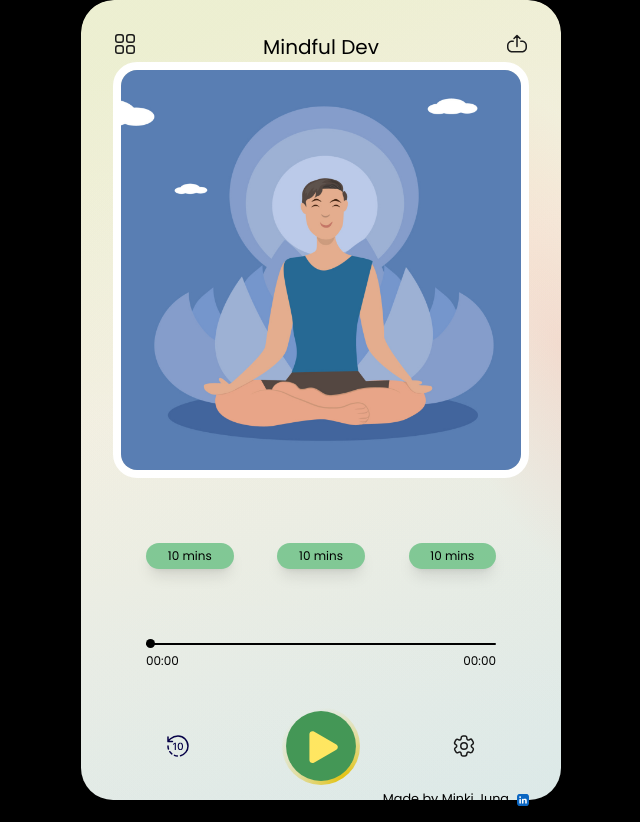
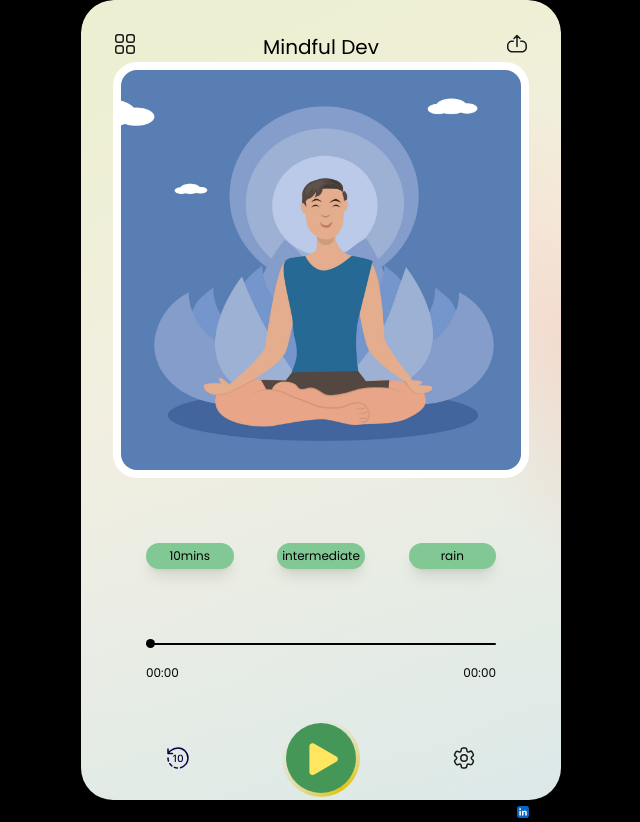
Before and after one commit to jung0072/MindfulDev, a React (Vite) app: page /play in a window 1280 px wide. Shown: the whole page, without its empty margins (319-959 px from the left). Built offline with nearby package versions, Linux system fonts and the light colour scheme; the HTML template or start-up script is replaced by a standard one.

Commit message:
add context for play option

```diff
--- a/src/App.jsx
+++ b/src/App.jsx
@@ -1,20 +1,25 @@
+// App component
 import { Routes, Route } from "react-router-dom";
 
-import Header from "./components/Header";
+// Components
 import Home from "./pages/Home";
 import Play from "./pages/Play";
-import Footer from "./components/Footer";
+import Setting from "./pages/Setting";
+
+// Context
+import { PlayOptionProvider } from "./context/playOptionContext";
 
 function App() {
+  console.log("------App.jsx-----");
+
   return (
-    <div className="app-container w-full h-full p-[32px] body-font font-poppins flex flex-col justify-between">
-      <Header></Header>
+    <PlayOptionProvider>
       <Routes>
         <Route path="/" element={<Home></Home>}></Route>
         <Route path="/play" element={<Play></Play>}></Route>
+        <Route path="/setting" element={<Setting></Setting>}></Route>
       </Routes>
-      <Footer></Footer>
-    </div>
+    </PlayOptionProvider>
   );
 }
 
--- a/src/components/Header.jsx
+++ b/src/components/Header.jsx
@@ -1,9 +1,15 @@
-import React from "react";
+import { useState } from "react";
 import { NavLink } from "react-router-dom";
 
 const Header = () => {
+  // console.log("------Header.jsx-----");
+  const page = window.location.pathname.split("/")[1];
+
+  function headerLeftIcon() {
+    switch (page) {
+      case "":
+      case "play":
         return (
-    <div className="flex justify-between">
           <NavLink to="./menu">
             {({ isActive }) => {
               return (
@@ -13,8 +19,7 @@ const Header = () => {
                   viewBox="0 0 24 24"
                   className="icon-share cursor-pointer"
                   fill={isActive ? "fill-current" : "none"}
-              xmlns="http://www.w3.org/2000/svg"
-            >
+                  xmlns="http://www.w3.org/2000/svg">
                   <path
                     d="M8 2.75H5C3.75736 2.75 2.75 3.75736 2.75 5V8C2.75 9.24264 3.75736 10.25 5 10.25H8C9.24264 10.25 10.25 9.24264 10.25 8V5C10.25 3.75736 9.24264 2.75 8 2.75Z"
                     stroke="#1B1B1B"
@@ -39,17 +44,29 @@ const Header = () => {
               );
             }}
           </NavLink>
-      <NavLink to="/">
-        <h1 className="text-black text-[20px] cursor-pointer">Mindful Dev</h1>
-      </NavLink>
+        );
+        break;
+
+      case "setting":
+        return <div></div>;
+
+      default:
+        break;
+    }
+  }
+
+  function headerRightIcon() {
+    switch (page) {
+      case "":
+      case "play":
+        return (
           <NavLink to="./share" className="icon-share cursor-pointer">
             <svg
               width="24"
               height="24"
               viewBox="0 0 24 24"
               fill="none"
-          xmlns="http://www.w3.org/2000/svg"
-        >
+              xmlns="http://www.w3.org/2000/svg">
               <path
                 d="M12 3.5L15 6.5M12 14.5V3.5V14.5ZM12 3.5L9 6.5L12 3.5Z"
                 stroke="#1B1B1B"
@@ -63,6 +80,45 @@ const Header = () => {
               />
             </svg>
           </NavLink>
+        );
+        break;
+
+      case "setting":
+        return <div></div>;
+
+      default:
+        break;
+    }
+  }
+
+  function headerTitle() {
+    switch (page) {
+      case "":
+      case "play":
+        return (
+          <NavLink to="/">
+            <h1 className="text-black text-[20px] cursor-pointer">
+              Mindful Dev
+            </h1>
+          </NavLink>
+        );
+        break;
+
+      case "setting":
+        return (
+          <h1 className="text-black text-[20px]">Setting</h1>
+        );
+
+      default:
+        break;
+    }
+  }
+
+  return (
+    <div className="flex  justify-between">
+      {headerLeftIcon()}
+      {headerTitle()}
+      {headerRightIcon()}
     </div>
   );
 };
--- /dev/null
+++ b/src/components/OptionButton.jsx
@@ -0,0 +1,35 @@
+import { useState } from "react";
+
+// onClick must be function that runs without parameters
+
+const OptionButton = ({ type, text, color, size, onClick }) => {
+  let widthAndHeight = "w-3/12 h-[26px]";
+  switch (size) {
+    case "small":
+      widthAndHeight = "w-2/12 h-[20.8px]";
+      break;
+    case "medium":
+      widthAndHeight = "w-3/12 h-[26px]";
+      break;
+    case "large":
+      widthAndHeight = "w-4/12 h-[31.2px]";
+      break;
+    default:
+      // default is medium
+      widthAndHeight = "w-3/12 h-[26px]";
+      break;
+  }
+
+  return (
+    <button
+      id={type + '/' + text}
+      className={`btn-elevated flex items-center justify-center rounded-[6.25rem] shadow-lg text-xs bg-${
+        color ? color : "primary-20"
+      } ${widthAndHeight} hover:cursor-pointer hover:bg-[#166534] hover:text-white`}
+      onClick={onClick}>
+      {text}
+    </button>
+  );
+};
+
+export default OptionButton;
--- /dev/null
+++ b/src/components/OptionHandleBar.jsx
@@ -0,0 +1,93 @@
+import React from "react";
+import OptionButton from "./OptionButton";
+
+import { PlayOptionContext } from "../context/playOptionContext";
+
+const OptionHandleBar = () => {
+  const ctx = React.useContext(PlayOptionContext);
+  const [isSelectMode, setIsSelectMode] = React.useState(false);
+  const [selectedType, setSelectedType] = React.useState("");
+  const [buttonTexts, setButtonTexts] = React.useState([]);
+
+  const handleOptionSelection = (ev) => {
+    // Change playOption state
+    const type = ev.target.id.split("/")[0];
+    const value = ev.target.id.split("/")[1];
+    if (type === "duration") {
+      ctx.setPlayOptionContext({ ...ctx.playOption, duration: value });
+    } else if (type === "difficulty") {
+      ctx.setPlayOptionContext({ ...ctx.playOption, level: value });
+    } else if (type === "bgMusic") {
+      ctx.setPlayOptionContext({ ...ctx.playOption, bgMusic: value });
+    }
+    // Switch option buttons to displaying state
+    setIsSelectMode(false);
+  };
+
+  const showOptionSelection = (ev) => {
+    // Change option buttons' texts
+    const type = ev.target.id.split("/")[0];
+    if (type === "duration") {
+      setButtonTexts(["5mins", "10mins", "15mins"]);
+      setSelectedType("duration");
+    } else if (type === "difficulty") {
+      setButtonTexts(["Beginner", "Intermediate", "Advanced"]);
+      setSelectedType("difficulty");
+    } else if (type === "bgMusic") {
+      setButtonTexts(["Rain", "Forest", "Ocean"]);
+      setSelectedType("bgMusic");
+    }
+    // Switch displaying state to option buttons
+    setIsSelectMode(true);
+  };
+
+  return (
+    <div className="mx-[33px] mt-[45px]">
+      {isSelectMode ? (
+        <div className="flex justify-between">
+          <OptionButton
+            type={selectedType}
+            text={buttonTexts[0]}
+            hoverSlide="true"
+            onClick={handleOptionSelection}
+          />
+          <OptionButton
+            type={selectedType}
+            text={buttonTexts[1]}
+            hoverSlide="true"
+            onClick={handleOptionSelection}
+          />
+          <OptionButton
+            type={selectedType}
+            text={buttonTexts[2]}
+            hoverSlide="true"
+            onClick={handleOptionSelection}
+          />
+        </div>
+      ) : (
+        <div className="flex justify-between">
+          <OptionButton
+            type="duration"
+            text={ctx.playOption.duration}
+            hoverSlide="true"
+            onClick={showOptionSelection}
+          />
+          <OptionButton
+            type="difficulty"
+            text={ctx.playOption.level}
+            hoverSlide="true"
+            onClick={showOptionSelection}
+          />
+          <OptionButton
+            type="bgMusic"
+            text={ctx.playOption.bgMusic}
+            hoverSlide="true"
+            onClick={showOptionSelection}
+          />
+        </div>
+      )}
+    </div>
+  );
+};
+
+export default OptionHandleBar;
--- a/src/components/audioPlayer/ProgressBar.jsx
+++ b/src/components/audioPlayer/ProgressBar.jsx
@@ -1,14 +1,13 @@
 import React from "react";
 import { formatTime } from "../../utils/formatTime";
 
-const ProgressBar = ({ currentTime, duration }) => {
-
+const ProgressBar = ({ currentTime, duration, progressBarClickToNavigate }) => {
   const progress = ((currentTime / duration) * 100).toFixed(1);
 
   return (
     <div className="mx-[33px]">
       <div
-      // Dynamic values require inline styling
+        // Dynamic values require inline styling
         style={{
           transform: `translateX(${progress}%)`,
         }}>
@@ -16,8 +15,12 @@ const ProgressBar = ({ currentTime, duration }) => {
           id="progressBarHandle"
           className={`w-[9px] h-[9px] rounded-xl bg-black translate-y-[50px]`}></div>
       </div>
-      <div className={`flex flex-col mt-[45px] `}>
-        <div className="bg-black h-[2px] w-full rounded-sm"></div>
+      <div
+        className={`flex flex-col mt-[33px] `}
+        onClick={progressBarClickToNavigate}>
+        <div className="hover:cursor-pointer py-3 onClick={listenToClick}">
+          <div className="bg-black h-[2px] w-full rounded-sm"></div>
+        </div>
         <div className="flex justify-between mt-2">
           <div className="text-xs">{formatTime(currentTime)}</div>
           <div className="text-xs">{formatTime(duration)}</div>
--- /dev/null
+++ b/src/context/playOptionContext.jsx
@@ -0,0 +1,25 @@
+import React from "react";
+
+const PlayOptionContext = React.createContext();
+
+const PlayOptionProvider = ({ children }) => {
+  const [playOption, setPlayOptionContext] = React.useState({
+    duration: "10mins",
+    level: "intermediate",
+    bgMusic: "rain",
+  });
+
+  // React.useEffect(() => {
+  //   console.log("------playOptionContext.jsx-----");
+  //   console.log("playOption: ", playOption);
+
+  // }, [playOption]);
+
+  return (
+    <PlayOptionContext.Provider value={{ playOption, setPlayOptionContext }}>
+      {children}
+    </PlayOptionContext.Provider>
+  );
+};
+
+export { PlayOptionContext, PlayOptionProvider };
--- a/src/pages/Home.jsx
+++ b/src/pages/Home.jsx
@@ -1,8 +1,12 @@
 import React from "react";
 import { Link } from "react-router-dom";
+import Header from "../components/Header";
+import Footer from "../components/Footer";
 
 const Home = () => {
   return (
+    <div className="app-container w-full h-full p-[32px] body-font font-poppins flex flex-col justify-between">
+      <Header></Header>
       <div className="flex flex-col items-center my-[200px]">
         <Link
           to="/play"
@@ -10,6 +14,8 @@ const Home = () => {
           Start
         </Link>
       </div>
+      <Footer></Footer>
+    </div>
   );
 };
 
--- a/src/pages/Play.jsx
+++ b/src/pages/Play.jsx
@@ -1,9 +1,19 @@
 import React from "react";
+import { Link } from "react-router-dom";
+
+import Header from "../components/Header";
+import Footer from "../components/Footer";
+
+import ProgressBar from "../components/audioPlayer/ProgressBar";
+import OptionHandleBar from "../components/OptionHandleBar";
+
 import image from "../assets/play-illustration-blueSkyMan.jpg";
 import { tracks } from "../assets/tracks.js";
-import ProgressBar from "../components/audioPlayer/ProgressBar";
+
+import { PlayOptionContext } from "../context/playOptionContext";
 
 const Play = () => {
+  const ctx = React.useContext(PlayOptionContext);
   const audioPlayer = React.useRef();
   const [isPlaying, setIsPlaying] = React.useState(false);
   const [currentTrack, setCurrentTrack] = React.useState(null);
@@ -11,19 +21,42 @@ const Play = () => {
   const [duration, setDuration] = React.useState("00:00");
 
   React.useEffect(() => {
-    console.log("Play UseEffect");
+    console.log("Play UseEffect", ctx.playOption.duration);
+    audioPlayer.current.pause();
+    setIsPlaying(false);
+    switch (ctx.playOption.duration) {
+      case "5mins":
         audioPlayer.current = new Audio(tracks[1].src);
+        break;
+      case "10mins":
+        audioPlayer.current = new Audio(tracks[1].src);
+        break;
+      case "15mins":
+        audioPlayer.current = new Audio(tracks[0].src);
+        break;
+      default:
+        audioPlayer.current = new Audio(tracks[0].src);
+        break;
+    }
+
     audioPlayer.current.addEventListener("loadedmetadata", onLoadedMetadata);
     audioPlayer.current.addEventListener("timeupdate", () => {
       setCurrentTime(audioPlayer.current.currentTime);
     });
-  }, []);
+  }, [ctx]);
 
   const onLoadedMetadata = () => {
     console.log("onLoadedMetadata");
     setCurrentTrack(audioPlayer.current);
     setDuration(audioPlayer.current.duration);
   };
+
+  function progressBarClickToNavigate(ev) {
+    const percentageOfClickedPosition =
+      (ev.clientX - (window.innerWidth - ev.target.clientWidth) / 2) /
+      ev.target.clientWidth;
+    audioPlayer.current.currentTime = percentageOfClickedPosition * duration;
+  }
 
   const handleControl = (ev) => {
     const buttonID = ev.currentTarget.id;
@@ -43,14 +76,14 @@ const Play = () => {
         setIsPlaying(false);
         break;
 
-      case "setting":
-        break;
       default:
         break;
     }
   };
 
   return (
+    <div className="app-container w-full h-full p-[32px] body-font font-poppins flex flex-col justify-between">
+      <Header pathNameFirstPart="play"></Header>
       <div className="flex flex-col gap-5">
         {/* Playing Banner */}
         <div>
@@ -60,37 +93,26 @@ const Play = () => {
             alt="a man mediating with smiling face"
           />
         </div>
-
         {/* Option buttons */}
-      <div className="flex justify-between mx-[33px] mt-[45px]">
-        <div className="btn-elevated flex items-center justify-center rounded-[6.25rem] shadow-lg text-xs bg-primary-20 w-3/12 h-[26px]">
-          10 mins
-        </div>
-        <div className="btn-elevated flex items-center justify-center  rounded-[6.25rem] shadow-lg text-xs bg-primary-20 w-3/12 h-[26px]">
-          10 mins
-        </div>
-        <div className="btn-elevated flex items-center justify-center  rounded-[6.25rem] shadow-lg text-xs bg-primary-20 w-3/12 h-[26px]">
-          10 mins
-        </div>
-      </div>
-
+        <OptionHandleBar />
         {/* Progress bar */}
-      <ProgressBar currentTime={currentTime} duration={duration}></ProgressBar>
-
+        <ProgressBar
+          currentTime={currentTime}
+          duration={duration}
+          progressBarClickToNavigate={progressBarClickToNavigate}
+        />
         {/* Control buttons */}
         <div className="flex items-center justify-between mx-[53px] mt-[17px]">
           <div
             className=" hover:cursor-pointer"
             id="10sBack"
-          onClick={handleControl}
-        >
+            onClick={handleControl}>
             <svg
               width="24"
               height="24"
               viewBox="0 0 24 24"
               fill="none"
-            xmlns="http://www.w3.org/2000/svg"
-          >
+              xmlns="http://www.w3.org/2000/svg">
               <path
                 d="M14.55 21.67C18.84 20.54 22 16.64 22 12C22 6.48 17.56 2 12 2C5.33 2 2 7.56 2 7.56M2 7.56V3M2 7.56H4.01H6.44"
                 stroke="#060047"
@@ -112,21 +134,18 @@ const Play = () => {
               />
             </svg>
           </div>
-
           {/* Play and Pause button */}
           {isPlaying ? (
             <div
               className=" hover:cursor-pointer"
               id="pause"
-            onClick={handleControl}
-          >
+              onClick={handleControl}>
               <svg
                 width="80"
                 height="80"
                 viewBox="0 0 80 80"
                 fill="none"
-              xmlns="http://www.w3.org/2000/svg"
-            >
+                xmlns="http://www.w3.org/2000/svg">
                 <g filter="url(#filter0_f_71_718)">
                   <circle
                     cx="40"
@@ -137,7 +156,12 @@ const Play = () => {
                   />
                 </g>
                 <g filter="url(#filter1_f_71_718)">
-                <circle cx="40.0002" cy="38.0002" r="34.9528" fill="#449756" />
+                  <circle
+                    cx="40.0002"
+                    cy="38.0002"
+                    r="34.9528"
+                    fill="#449756"
+                  />
                 </g>
                 <g filter="url(#filter2_f_71_718)">
                   <rect
@@ -165,8 +189,7 @@ const Play = () => {
                     width="80"
                     height="80"
                     filterUnits="userSpaceOnUse"
-                  colorInterpolationFilters="sRGB"
-                >
+                    colorInterpolationFilters="sRGB">
                     <feFlood floodOpacity="0" result="BackgroundImageFix" />
                     <feBlend
                       mode="normal"
@@ -186,8 +209,7 @@ const Play = () => {
                     width="71.9056"
                     height="71.9058"
                     filterUnits="userSpaceOnUse"
-                  colorInterpolationFilters="sRGB"
-                >
+                    colorInterpolationFilters="sRGB">
                     <feFlood floodOpacity="0" result="BackgroundImageFix" />
                     <feBlend
                       mode="normal"
@@ -207,8 +229,7 @@ const Play = () => {
                     width="24"
                     height="32"
                     filterUnits="userSpaceOnUse"
-                  colorInterpolationFilters="sRGB"
-                >
+                    colorInterpolationFilters="sRGB">
                     <feFlood floodOpacity="0" result="BackgroundImageFix" />
                     <feBlend
                       mode="normal"
@@ -227,8 +248,7 @@ const Play = () => {
                     cy="0"
                     r="1"
                     gradientUnits="userSpaceOnUse"
-                  gradientTransform="translate(77.1604 13.5094) rotate(140.342) scale(82.4391 64.1254)"
-                >
+                    gradientTransform="translate(77.1604 13.5094) rotate(140.342) scale(82.4391 64.1254)">
                     <stop stopColor="#E3BF00" />
                     <stop offset="1" stopColor="#E3BF00" stopOpacity="0" />
                   </radialGradient>
@@ -239,15 +259,13 @@ const Play = () => {
             <div
               className=" hover:cursor-pointer"
               id="play"
-            onClick={handleControl}
-          >
+              onClick={handleControl}>
               <svg
                 width="80"
                 height="80"
                 viewBox="0 0 80 80"
                 fill="none"
-              xmlns="http://www.w3.org/2000/svg"
-            >
+                xmlns="http://www.w3.org/2000/svg">
                 <g filter="url(#filter0_f_46_756)">
                   <circle
                     cx="40"
@@ -258,7 +276,12 @@ const Play = () => {
                   />
                 </g>
                 <g filter="url(#filter1_f_46_756)">
-                <circle cx="40.0002" cy="40.0002" r="34.9528" fill="#449756" />
+                  <circle
+                    cx="40.0002"
+                    cy="40.0002"
+                    r="34.9528"
+                    fill="#449756"
+                  />
                 </g>
                 <path
                   d="M55.3679 38.5057C57.3679 39.6604 57.3679 42.5472 55.3679 43.7019L32.9104 56.6677C30.9104 57.8224 28.4104 56.379 28.4104 54.0696L28.4104 28.1379C28.4104 25.8285 30.9104 24.3851 32.9104 25.5398L55.3679 38.5057Z"
@@ -272,8 +295,7 @@ const Play = () => {
                     width="80"
                     height="80"
                     filterUnits="userSpaceOnUse"
-                  colorInterpolationFilters="sRGB"
-                >
+                    colorInterpolationFilters="sRGB">
                     <feFlood floodOpacity="0" result="BackgroundImageFix" />
                     <feBlend
                       mode="normal"
@@ -293,8 +315,7 @@ const Play = () => {
                     width="71.9058"
                     height="71.9058"
                     filterUnits="userSpaceOnUse"
-                  colorInterpolationFilters="sRGB"
-                >
+                    colorInterpolationFilters="sRGB">
                     <feFlood floodOpacity="0" result="BackgroundImageFix" />
                     <feBlend
                       mode="normal"
@@ -313,8 +334,7 @@ const Play = () => {
                     cy="0"
                     r="1"
                     gradientUnits="userSpaceOnUse"
-                  gradientTransform="translate(77.1604 13.5094) rotate(140.342) scale(82.4391 64.1254)"
-                >
+                    gradientTransform="translate(77.1604 13.5094) rotate(140.342) scale(82.4391 64.1254)">
                     <stop stopColor="#E3BF00" />
                     <stop offset="1" stopColor="#E3BF00" stopOpacity="0" />
                   </radialGradient>
@@ -322,19 +342,13 @@ const Play = () => {
               </svg>
             </div>
           )}
-
-        <div
-          className=" hover:cursor-pointer"
-          id="setting"
-          onClick={handleControl}
-        >
+          <Link className=" hover:cursor-pointer" id="setting" to="/setting">
             <svg
               width="24"
               height="24"
               viewBox="0 0 24 24"
               fill="none"
-            xmlns="http://www.w3.org/2000/svg"
-          >
+              xmlns="http://www.w3.org/2000/svg">
               <path
                 d="M2.90029 7.75963L3.78029 6.23542C4.30029 5.33476 5.46641 5.01498 6.37574 5.53998C7.94324 6.44498 9.2241 5.70646 9.22102 3.8918C9.22069 2.85238 10.0742 1.99413 11.1222 1.9988L13.1155 2.00643C14.0346 1.9944 14.778 2.74689 14.79 3.66605L14.7903 3.88559C14.7847 5.69525 16.0664 6.43525 17.6395 5.53059L17.8297 5.42105C18.6318 4.97189 19.6551 5.2394 20.1043 6.04143L21.1075 7.7638C21.6356 8.66913 21.3191 9.83738 20.4187 10.3568C18.8456 11.2615 18.8465 12.74 20.414 13.645C21.3147 14.165 21.6345 15.3311 21.1095 16.2404L20.2295 17.7646C19.7095 18.6653 18.5433 18.9851 17.634 18.4601C16.0665 17.5551 14.7856 18.2936 14.7887 20.1082C14.7841 21.1563 13.9356 22.0059 12.8875 22.0013L10.8943 21.9936C9.97513 22.0057 9.23178 21.2532 9.21975 20.334L9.21948 20.1145C9.22506 18.3048 7.94334 17.5648 6.37026 18.4695L6.18 18.579C5.37797 19.0282 4.35462 18.7607 3.90546 17.9586L2.90224 16.2363C2.37415 15.3309 2.69069 14.1627 3.59102 13.6432C5.1641 12.7386 5.16324 11.2601 3.59574 10.3551C2.68641 9.83008 2.38029 8.66029 2.90029 7.75963Z"
                 stroke="#1B1B1B"
@@ -349,11 +363,12 @@ const Play = () => {
                 strokeWidth="1.5"
               />
             </svg>
+          </Link>
         </div>
-      </div>
-
         {/* Audio player */}
         <audio ref={audioPlayer}></audio>
+      </div>
+      <Footer></Footer>
     </div>
   );
 };
--- /dev/null
+++ b/src/pages/Setting.jsx
@@ -0,0 +1,34 @@
+import React from "react";
+
+import Header from "../components/Header";
+import Footer from "../components/Footer";
+import OptionButton from "../components/OptionButton";
+
+const Setting = () => {
+  return (
+    <div className="app-container w-full h-full p-[32px] body-font font-poppins flex flex-col justify-between">
+      <Header pathNameFirstPart="setting"></Header>
+      <div className="flex flex-col gap-10 h-full pt-10">
+        <div className="flex flex-col gap-5">
+          <h2>Duration</h2>
+          <div className="flex flex-row justify-between">
+            <OptionButton text="15mins" ></OptionButton>
+            <OptionButton text="10mins"></OptionButton>
+            <OptionButton text="15mins"></OptionButton>
+          </div>
+        </div>
+        <div className="flex flex-col gap-5">
+          <h2>Duration</h2>
+          <div className="flex flex-row justify-between">
+            <OptionButton text="15mins"></OptionButton>
+            <OptionButton text="10mins"></OptionButton>
+            <OptionButton text="15mins"></OptionButton>
+          </div>
+        </div>
+      </div>
+      <Footer></Footer>
+    </div>
+  );
+};
+
+export default Setting;
--- a/tailwind.config.js
+++ b/tailwind.config.js
@@ -56,9 +56,10 @@ export default {
       },
       outlineColor: {
         "primary-20": "#81C895",
+        "error-100": "#FF4242",
       },
       backgroundColor: {
-        "grey-20": "#F8F8F8",
+        "grey-20": "#AAAAAA",
         "grey-100": "#1C2731",
         "success-20": "#E0F7D8",
         "primary-80": "#166534",
```
Lines whose indentation alone changed are shown as unchanged.
